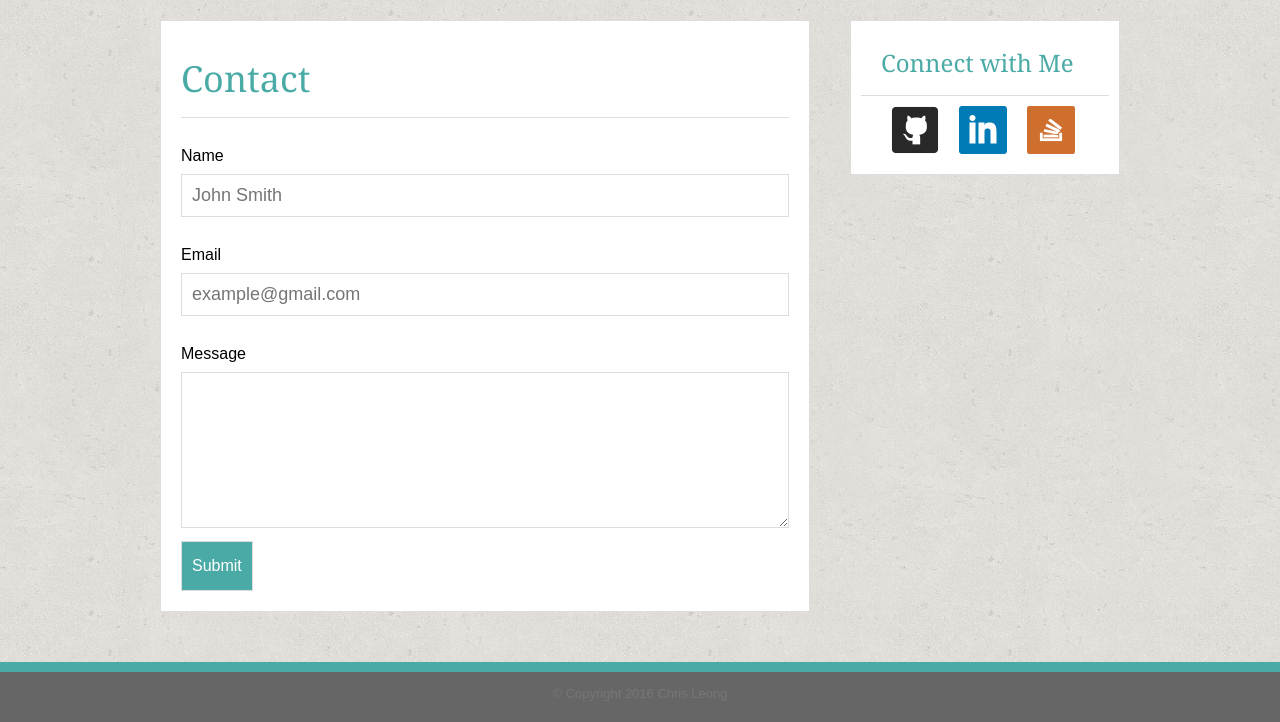
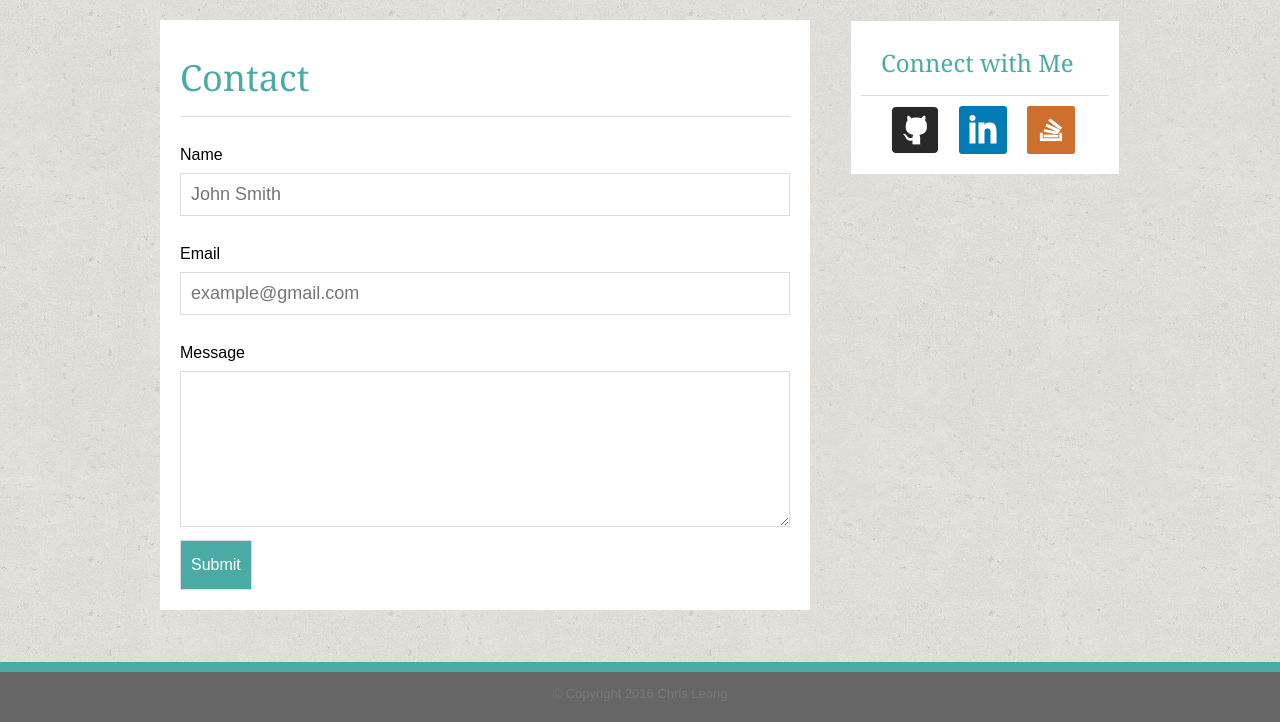
Before and after one commit to kjige/Basic-Portfolio, a PHP site: page /contact.html in a window 1280 px wide. Shown: the part 78-800 px from the top of the page. Run offline with PHP 8.4, Linux system fonts and the light colour scheme.

Commit message:
initial site files

```diff
--- a/assets/css/style.css
+++ b/assets/css/style.css
@@ -93,7 +93,7 @@
 	height: 100%;
 	background: #ffffff;
 	padding: 20px;
-	border: #dddddd solid 1px;
+	/*border: #dddddd solid 1px;*/
 	font-family: 'Arial', 'Helvetica Neue', Helvetica, sans-serif;
 }
 
```
